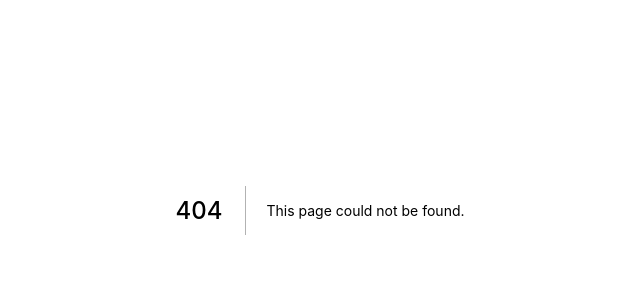
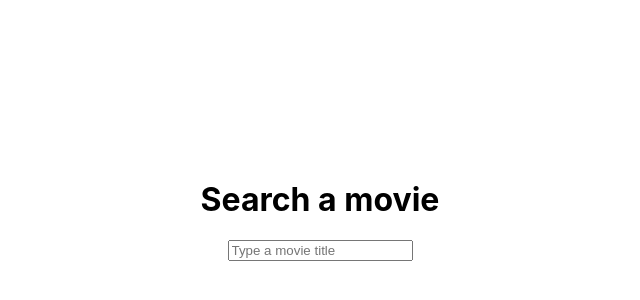
Before and after one commit to viniciusIrikawa/Next-Movie, a Next.js app: page /search in a window 1280 px wide. Before the commit this address had no page. Shown: the part 190-490 px from the top of the page, without its empty margins (320-960 px from the left). Built offline with nearby package versions, Linux system fonts and the light colour scheme.

Commit message:
Search page

```diff
--- a/pages/index.js
+++ b/pages/index.js
@@ -1,4 +1,5 @@
 import Head from 'next/head'
+import Link from 'next/link'
 import styles from '../styles/Home.module.css'
 
 export default function Home({list}) {
@@ -15,11 +16,15 @@ export default function Home({list}) {
           Filmes em destaque
         </h1>
 
+        <Link href='/search'> Go to search </Link>
+
         <ul>
           {list.map( item => (
             <li className={styles.listMovies}>
+              <a href={`/movie/${item.id}`}>
                 <img src={`https://image.tmdb.org/t/p/original${item.poster_path}`} width='150'/>
                 <span> {item.title} </span>
+              </a>
             </li>
           ))}
         </ul>
--- /dev/null
+++ b/pages/search.js
@@ -0,0 +1,28 @@
+import Head from 'next/head'
+import Link from 'next/link'
+import { useState } from 'react'
+import styles from '../styles/Home.module.css'
+
+export default function Home({list}) {
+
+  const [search, setSearch] = useState([]);
+
+  return (
+    <div className={styles.container}>
+      <Head>
+        <title> Search a movie </title>
+        <meta name="description" content="Generated by create next app" />
+        <link rel="icon" href="/favicon.ico" />
+      </Head>
+
+      <main className={styles.main}>
+        <h1 className={styles.title}> Search a movie </h1>
+        <input placeholder='Type a movie title'
+               onChange={ e => setSearch(e.target.value)}
+               value={search}>
+        </input>
+
+      </main>
+    </div>
+  )
+}
--- a/styles/Home.module.css
+++ b/styles/Home.module.css
@@ -22,16 +22,18 @@
 }
 
 .listMovies{
+  padding: 0;
+  width: 12%;
+  margin: 0 20px ;
+  cursor: pointer;
+  list-style: none;
+}
+.listMovies a{
   display: flex;
   flex-direction: column;
-  padding: 0;
   justify-content: center;
   align-items: center;
-  width: 15%;
-  margin: 0 20px ;
-  cursor: pointer;
 }
-
 .listMovies span{
   margin: 10px 0;
   text-align: center;
```
